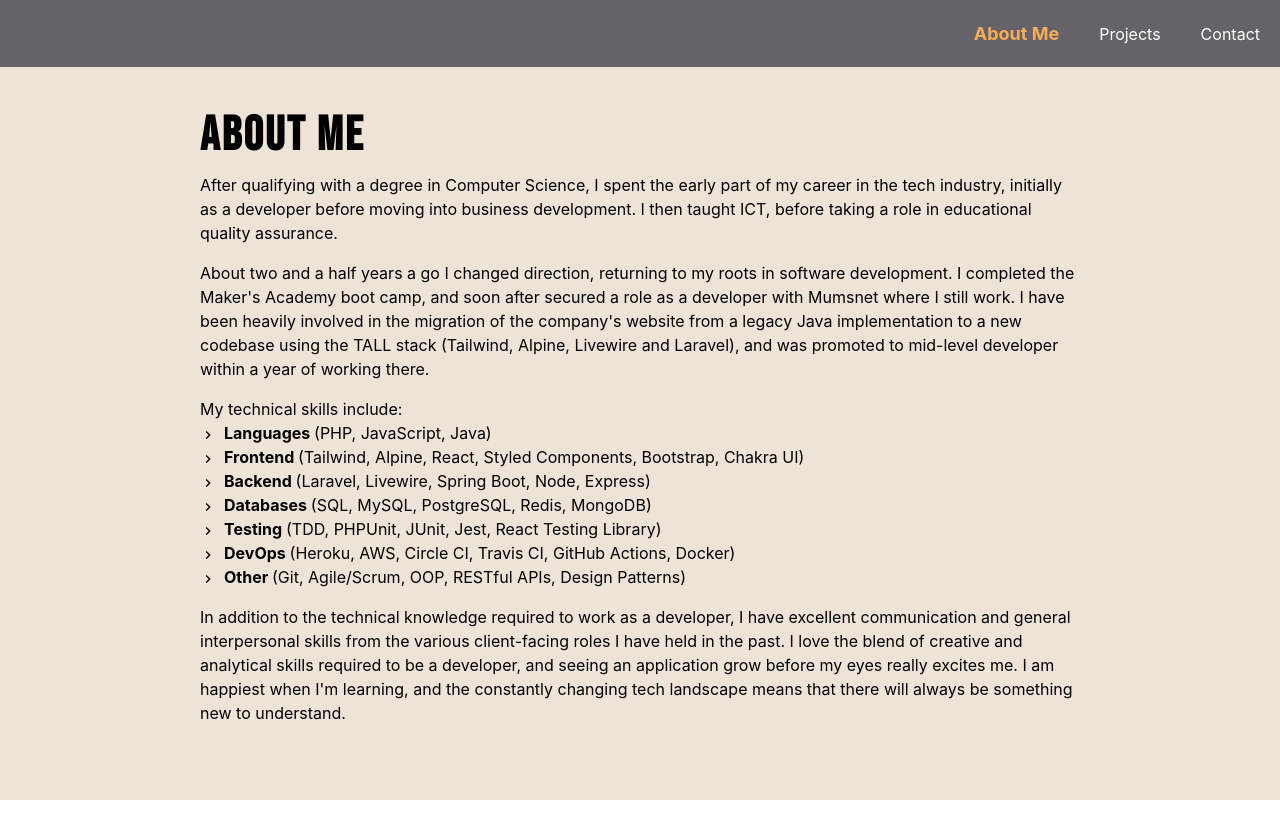
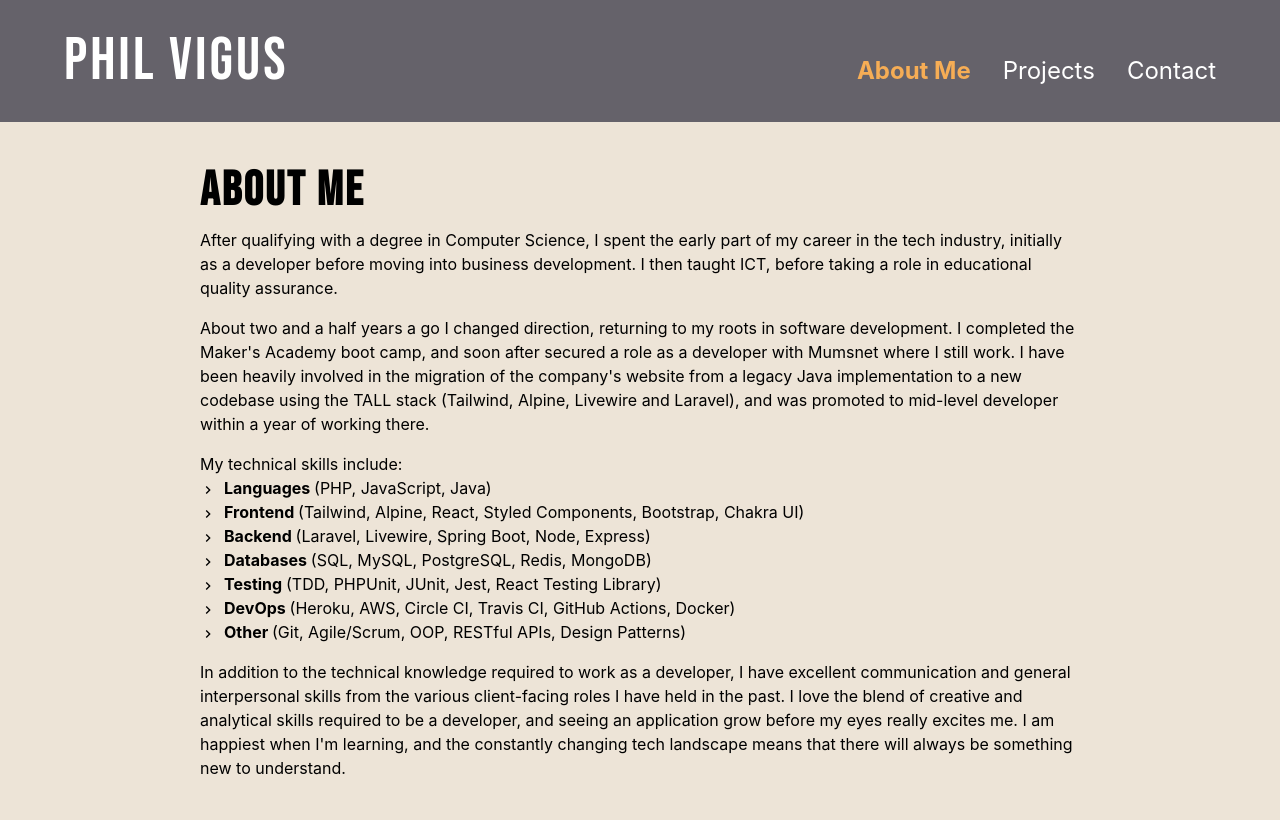
Before and after one commit to PhilipVigus/portfolio2, a React (Create React App) app: page /about in a window 1280 px wide. Built offline with nearby package versions, Linux system fonts and the light colour scheme.

Commit message:
Improve header styling

```diff
--- a/src/components/header/Header.jsx
+++ b/src/components/header/Header.jsx
@@ -1,5 +1,14 @@
 import { HamburgerIcon } from '@chakra-ui/icons';
-import { Box, Flex, HStack, Collapse, VStack, useMediaQuery, IconButton } from '@chakra-ui/react';
+import {
+  Box,
+  Flex,
+  HStack,
+  Collapse,
+  VStack,
+  useMediaQuery,
+  IconButton,
+  Text
+} from '@chakra-ui/react';
 
 import { useState } from 'react';
 import Links from './Links';
@@ -12,20 +21,21 @@ function Header() {
 
   return (
     <Box bg="mid" color="white">
-      <Flex w="100%" p={[null, null, 5]} justify="right">
+      <Flex w="100%" px={[8, null, 10, 16]} py={4} justify="space-between" alignItems="baseline">
+        <Text fontFamily="Bebas Neue" fontSize="6xl" letterSpacing="wider">
+          Phil Vigus
+        </Text>
         {!isMobile && (
-          <HStack spacing="10">
+          <HStack spacing="8">
             <Links />
           </HStack>
         )}
-
         {isMobile && (
           <IconButton
             onClick={handleShowMenuToggle}
             aria-label="Toggle mobile menu"
             colorScheme="alpha"
-            size="lg"
-            icon={<HamburgerIcon />}>
+            icon={<HamburgerIcon w={10} h={10} />}>
             Toggle
           </IconButton>
         )}
--- a/src/components/header/Link.jsx
+++ b/src/components/header/Link.jsx
@@ -6,7 +6,7 @@ function HeaderLink({ children, path }) {
   const isActiveLink = useLocation().pathname === path;
 
   return (
-    <UiLink as={Link} to={path} variant={isActiveLink ? 'active' : 'inactive'}>
+    <UiLink as={Link} to={path} fontSize="2xl" variant={isActiveLink ? 'active' : 'inactive'}>
       {children}
     </UiLink>
   );
```
